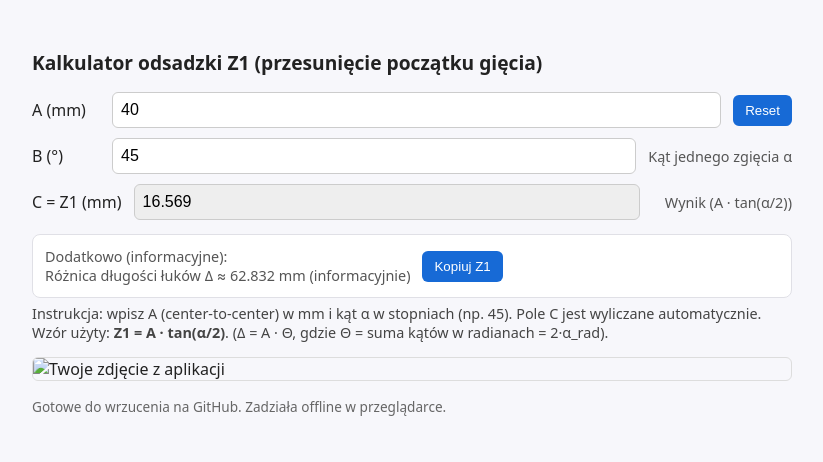
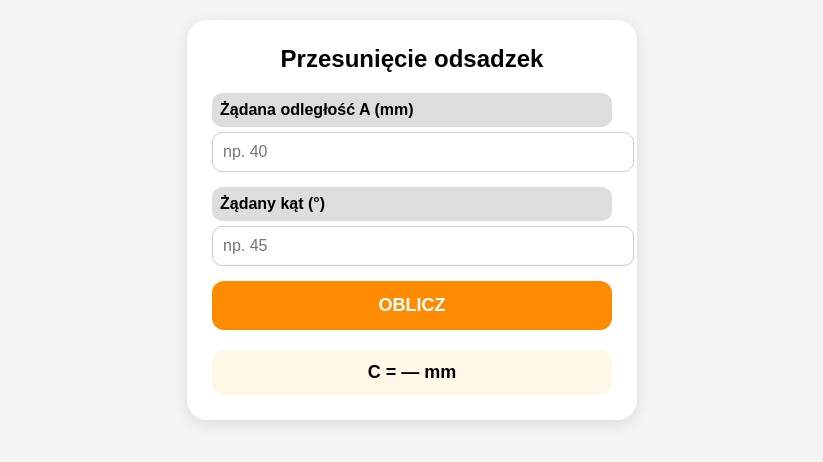
Before and after one commit to sosna16-cmyk/Przesuni-cie-odsadzek, a plain HTML site: page index.html in a window 1280 px wide. Shown: the whole page, without its empty margins (228-1051 px from the left). Drawn offline with Linux system fonts and the light colour scheme.

Commit message:
Update index.html

```diff
--- a/index.html
+++ b/index.html
@@ -1,135 +1,113 @@
-<!doctype html>
+<!DOCTYPE html>
 <html lang="pl">
 <head>
-<meta charset="utf-8" />
-<meta name="viewport" content="width=device-width,initial-scale=1" />
-<title>Kalkulator odsadzki Z1</title>
+<meta charset="UTF-8">
+<meta name="viewport" content="width=device-width, initial-scale=1.0">
+<title>Kalkulator przesunięcia</title>
+
 <style>
-  :root{font-family:system-ui,-apple-system,Segoe UI,Roboto,"Helvetica Neue",Arial;}
-  body{max-width:760px;margin:28px auto;padding:18px;background:#f7f7fb;border-radius:10px;color:#222}
-  h1{font-size:1.2rem;margin:.2rem 0 1rem}
-  .row{display:flex;gap:12px;align-items:center;margin-bottom:10px}
-  label{min-width:68px}
-  input[type="number"]{flex:1;padding:8px;border:1px solid #ccc;border-radius:6px;font-size:1rem}
-  input[readonly]{background:#eee}
-  .note{font-size:.9rem;color:#444;margin-top:6px}
-  .result-box{margin-top:14px;padding:12px;border-radius:8px;background:#fff;border:1px solid #e0e0e6}
-  .small{font-size:.9rem;color:#555}
-  button{margin-left:auto;padding:8px 12px;border-radius:6px;border:0;background:#176ad6;color:white;cursor:pointer}
-  img.sample{display:block;max-width:100%;margin-top:12px;border-radius:6px;border:1px solid #ddd}
-  footer{font-size:.85rem;color:#666;margin-top:16px}
-  .flex-between{display:flex;gap:12px;align-items:center}
+    body {
+        font-family: Arial, sans-serif;
+        background: #f4f4f4;
+        margin: 0;
+        padding: 20px;
+        display: flex;
+        justify-content: center;
+    }
+
+    .container {
+        background: #ffffff;
+        padding: 25px;
+        width: 90%;
+        max-width: 400px;
+        border-radius: 20px;
+        box-shadow: 0 4px 15px rgba(0,0,0,0.1);
+        text-align: center;
+    }
+
+    h2 {
+        margin-top: 0;
+        margin-bottom: 20px;
+    }
+
+    label {
+        display: block;
+        text-align: left;
+        margin-bottom: 5px;
+        font-weight: bold;
+        background: #ddd;
+        padding: 8px;
+        border-radius: 10px;
+    }
+
+    input {
+        width: 100%;
+        padding: 10px;
+        font-size: 16px;
+        border: 1px solid #ccc;
+        border-radius: 10px;
+        margin-bottom: 15px;
+    }
+
+    button {
+        width: 100%;
+        padding: 14px;
+        background: #ff8c00;
+        border: none;
+        color: white;
+        font-size: 18px;
+        font-weight: bold;
+        border-radius: 12px;
+        cursor: pointer;
+    }
+
+    button:hover {
+        background: #e67e00;
+    }
+
+    .result {
+        margin-top: 20px;
+        background: #fff8e6;
+        padding: 12px;
+        border-radius: 12px;
+        font-size: 18px;
+        font-weight: bold;
+    }
 </style>
 </head>
+
 <body>
-  <h1>Kalkulator odsadzki Z1 (przesunięcie początku gięcia)</h1>
 
-  <div class="row">
-    <label for="A">A (mm)</label>
-    <input id="A" type="number" step="any" value="40" min="0" />
-    <button id="reset">Reset</button>
-  </div>
+<div class="container">
+    <h2>Przesunięcie odsadzek</h2>
 
-  <div class="row">
-    <label for="B">B (°)</label>
-    <input id="B" type="number" step="any" value="45" min="0" max="90" />
-    <div style="min-width:140px;text-align:right" class="small">Kąt jednego zgięcia α</div>
-  </div>
+    <label>Żądana odległość A (mm)</label>
+    <input type="number" id="A" placeholder="np. 40">
 
-  <div class="row">
-    <label for="C">C = Z1 (mm)</label>
-    <input id="C" type="number" step="any" readonly />
-    <div style="min-width:140px;text-align:right" class="small">Wynik (A · tan(α/2))</div>
-  </div>
+    <label>Żądany kąt (°)</label>
+    <input type="number" id="angle" placeholder="np. 45">
 
-  <div class="result-box">
-    <div class="flex-between">
-      <div>
-        <div class="small">Dodatkowo (informacyjne):</div>
-        <div id="deltaText" class="small">Różnica długości łuków Δ ≈ — mm</div>
-      </div>
-      <div style="text-align:right">
-        <button id="copyBtn">Kopiuj Z1</button>
-      </div>
-    </div>
-  </div>
+    <button onclick="calc()">OBLICZ</button>
 
-  <p class="note">
-    Instrukcja: wpisz A (center-to-center) w mm i kąt α w stopniach (np. 45). Pole C jest wyliczane automatycznie.
-    Wzór użyty: <strong>Z1 = A · tan(α/2)</strong>. (Δ = A · Θ, gdzie Θ = suma kątów w radianach = 2·α_rad).
-  </p>
-
-  <!-- Twoje zdjęcie (lokalna ścieżka przesłana w konwersacji) -->
-  <img class="sample" alt="Twoje zdjęcie z aplikacji" src="/mnt/data/IMG_15661B00-83D2-4B1D-ADAE-D194844217A3.jpeg">
-
-  <footer>Gotowe do wrzucenia na GitHub. Zadziała offline w przeglądarce.</footer>
+    <div class="result" id="output">C = — mm</div>
+</div>
 
 <script>
-(function(){
-  const A = document.getElementById('A');
-  const B = document.getElementById('B');
-  const C = document.getElementById('C');
-  const deltaText = document.getElementById('deltaText');
-  const resetBtn = document.getElementById('reset');
-  const copyBtn = document.getElementById('copyBtn');
+function calc() {
+    let A = parseFloat(document.getElementById("A").value);
+    let angle = parseFloat(document.getElementById("angle").value);
 
-  function toNum(x){ return (x===''||x===null)? NaN : Number(x); }
-
-  function calc(){
-    const a = toNum(A.value);
-    const alphaDeg = toNum(B.value);
-
-    if (!isFinite(a) || !isFinite(alphaDeg)) {
-      C.value = '';
-      deltaText.textContent = 'Różnica długości łuków Δ ≈ — mm';
-      return;
+    if (isNaN(A) || isNaN(angle) || angle <= 0) {
+        document.getElementById("output").innerHTML = "C = — mm";
+        return;
     }
 
-    // α/2 in radians
-    const halfRad = (alphaDeg/2) * Math.PI / 180;
-    const z1 = a * Math.tan(halfRad);
+    // Obliczenie przesunięcia miarki (Z1 → teraz C)
+    let C = A * Math.tan((angle / 2) * Math.PI / 180);
 
-    // Δ approx = A * Theta, Theta = sum of angles in radians (two equal bends -> 2*alpha_rad)
-    const alphaRad = alphaDeg * Math.PI / 180;
-    const theta = 2 * alphaRad; // sum of both bend angles
-    const delta = a * theta; // approx difference of arc lengths center-to-center
+    document.getElementById("output").innerHTML = "C = " + C.toFixed(1) + " mm";
+}
+</script>
 
-    // format to 3 decimals if fractional, otherwise integer
-    function fmt(v){
-      if (!isFinite(v)) return '';
-      return (Math.abs(v) < 0.0005) ? '0.000' : (Math.round(v*1000)/1000).toString();
-    }
-
-    C.value = fmt(z1);
-    deltaText.textContent = 'Różnica długości łuków Δ ≈ ' + fmt(delta) + ' mm (informacyjnie)';
-  }
-
-  // events
-  A.addEventListener('input', calc);
-  B.addEventListener('input', calc);
-  // reset button
-  resetBtn.addEventListener('click', function(){
-    A.value = 40;
-    B.value = 45;
-    calc();
-  });
-
-  copyBtn.addEventListener('click', function(){
-    const val = C.value;
-    if (!val) return;
-    navigator.clipboard?.writeText(val).then(()=> {
-      copyBtn.textContent = 'Skopiowano!';
-      setTimeout(()=> copyBtn.textContent = 'Kopiuj Z1', 1200);
-    }).catch(()=> {
-      copyBtn.textContent = 'Błąd kopiowania';
-      setTimeout(()=> copyBtn.textContent = 'Kopiuj Z1', 1200);
-    });
-  });
-
-  // init
-  calc();
-
-})();
-</script>
 </body>
 </html>
```
